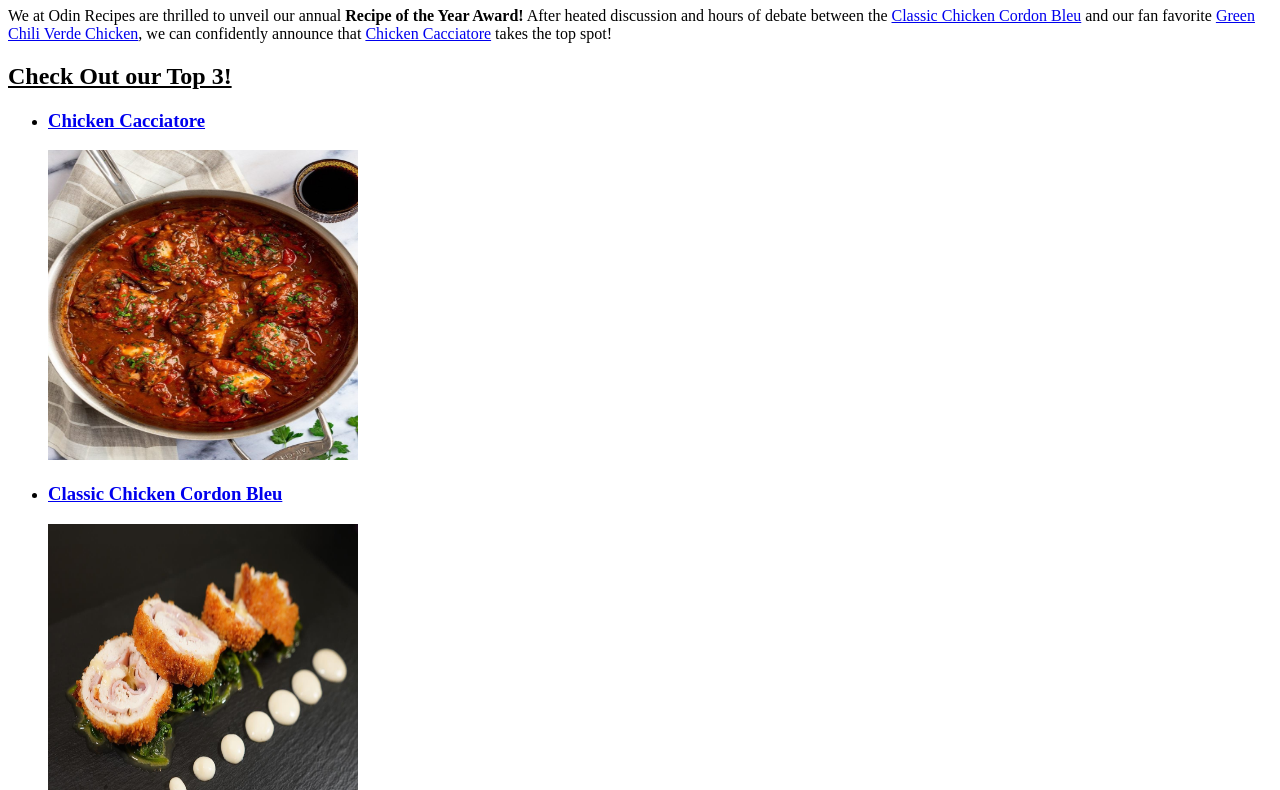
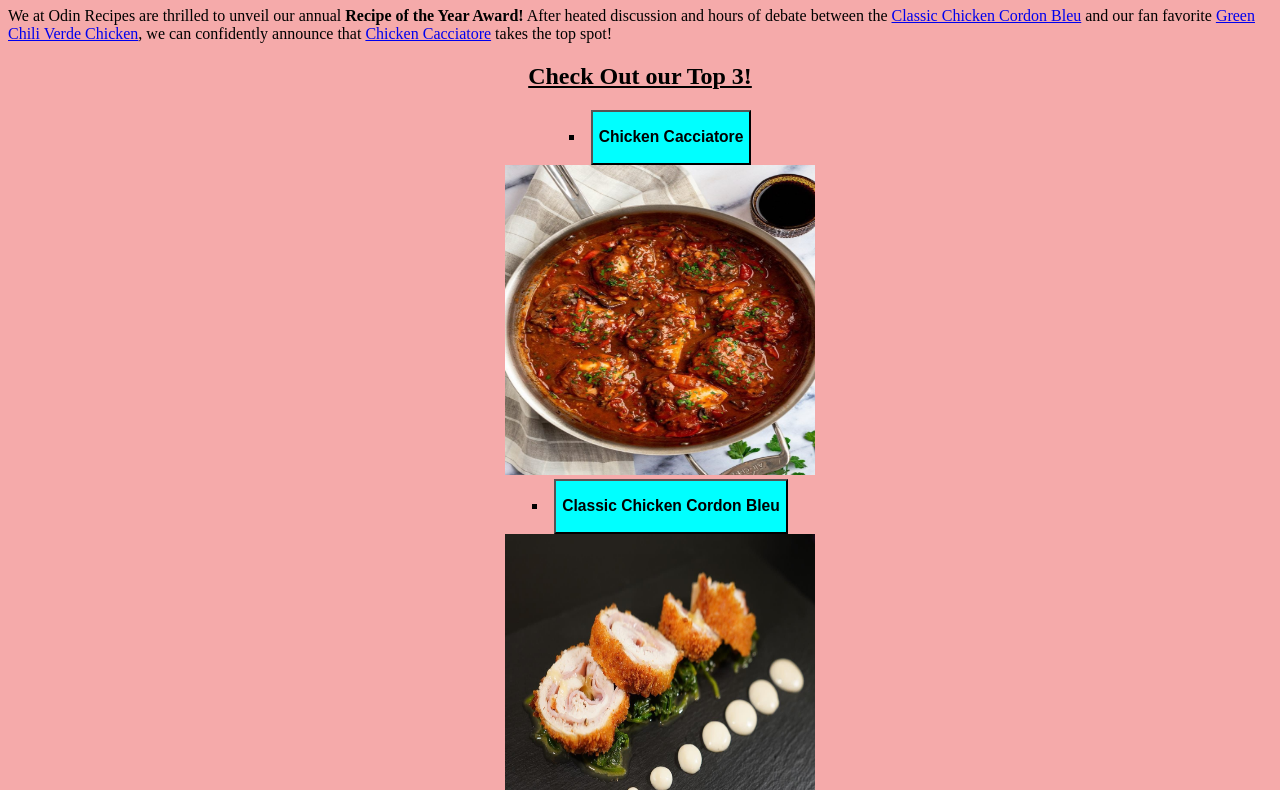
Before and after one commit to FectorZ/odin-recipes, a plain HTML site: page index.html in a window 1280 px wide. Shown: the part 73-863 px from the top of the page. Drawn offline with Linux system fonts and the light colour scheme.

Commit message:
Added Stylesheets working on two devices now so updates to GIT are now more important than ever

```diff
--- a/index.html
+++ b/index.html
@@ -2,26 +2,33 @@
 <html lang="en">
     <head>
         <meta charset="UTF-8">
+        <meta http-equiv="X-UA-Compatible" content="IE=edge">
+        <meta name="viewport" content="width=device-width, initial-scale=1.0">
         <title>Odin Recipies</title>
+        <link rel="stylesheet" href='odin-recipes.css'>
     </head>
 
     <body>
+        <div class="main"><h1>Instant Pot Chicken Cacciatore Recipe</h1>
 
-        <h1>Instant Pot Chicken Cacciatore Recipe</h1>
+            <p>
+                We at Odin Recipes are thrilled to unveil our annual <strong>Recipe of the Year Award!</strong>
+                After heated discussion and hours of debate between
+                the <a href="recipies/cordon-bleu.html">Classic Chicken Cordon Bleu</a> and our fan
+                favorite <a href="recipies/green-chili.html">Green Chili Verde Chicken</a>,
+                we can confidently announce that <a href="recipies/chicken.html">Chicken Cacciatore</a>
+                takes the top spot!
+            </p></div>
 
-        <p>We at Odin Recipes are thrilled to unveil our annual <strong>Recipe of the Year Award!</strong> After heated discussion and hours of debate between
-            the <a href="recipies/cordon-bleu.html">Classic Chicken Cordon Bleu</a> and our fan favorite <a href="recipies/green-chili.html">Green Chili Verde Chicken</a>, we can confidently announce that <a href="recipies/chicken.html">Chicken Cacciatore</a> takes
-            the top spot!</p>
-
-            <h2><u>Check Out our Top 3!</u></h2>
+        <div class="bottom"><h2><u>Check Out our Top 3!</u></h2>
 
             <ul>
-                <li><a href="recipies/chicken.html"><h3>Chicken Cacciatore</h3></a></li>
+                <li><a href="recipies/chicken.html"><button><h3>Chicken Cacciatore</h3></button></a></li>
                 <img src="./images/chicken-cacciatore.jpg" height="310" width="310">
-                <li><a href="recipies/cordon-bleu.html"><h3>Classic Chicken Cordon Bleu</h3></a></li>
+                <li><a href="recipies/cordon-bleu.html"><button><h3>Classic Chicken Cordon Bleu</h3></button></a></li>
                 <img src="./images/cordon-bleu.jpg" height="310" width="310">
-                <li><a href="recipies/green-chili.html"><h3>Chili Verde Chicken</h3></a></li>
+                <li><a href="recipies/green-chili.html"><button><h3>Chili Verde Chicken</h3></button></a></li>
                 <img src="./images/green-chili.jpg" height="310" width="310">
-            </ul>
+            </ul></div>
     </body>
 </html>
--- /dev/null
+++ b/odin-recipes.css
@@ -0,0 +1,21 @@
+body {
+    background-color: rgb(245, 170, 170);
+    text-align: left;
+}
+
+h2,
+ul {
+    list-style: square;
+    text-align: center;
+    list-style-position: inside;
+}
+
+div.bottom{
+    border: black;
+    border-color: cyan;
+}
+
+button {
+    background-color: aqua;
+    color: black;
+}
```
Also changed, not shown: recipies/chicken.html (+24 -7 lines), recipies/cordon-bleu.html (+13 -4 lines), recipies/green-chili.html (+9 -3 lines), recipies/recipes.css (added), 1 other file.
